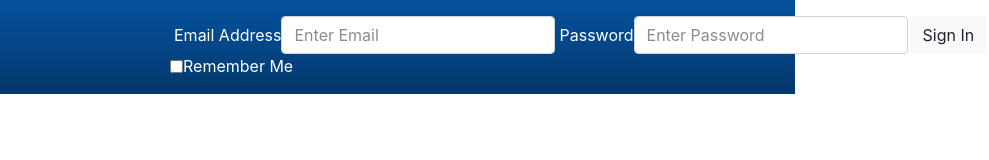
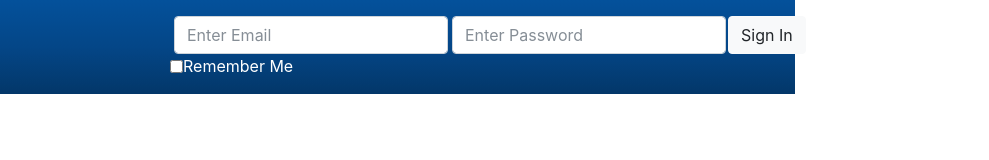
Before and after one commit to petriDiaconescu/Projects-in-Bootstrap-4, a website: page index.html in a window 1280 px wide. Shown: the full height of the page, 485-1474 px from the left, 989 px wide, since content can reach past the window. Drawn offline with nearby package versions, Linux system fonts and the light colour scheme; files that its build step writes are made by us from their sources.

Commit message:
Add class sr-only for screen readers accesibility in form labels.

```diff
--- a/index.html
+++ b/index.html
@@ -23,12 +23,12 @@
             <form action="" class="form-inline">
               <div class="form-group">
                 <div class="form-group">
-                  <label>Email Address</label>
-                  <input type="email" class="form-control" placeholder="Enter Email">
+                  <label class="sr-only" for="email">Email Address</label>
+                  <input type="email" name="email" class="form-control" placeholder="Enter Email">
                 </div>
                 <div class="form-group">
-                  <label>Password</label>
-                  <input type="password" class="form-control" placeholder="Enter Password">
+                  <label class="sr-only" for="password">Password</label>
+                  <input type="password" name="password" class="form-control" placeholder="Enter Password">
                 </div>
                 <button type="submit" class="btn btn-light">Sign In</button>
               </div><!-- form-group end-->
```
